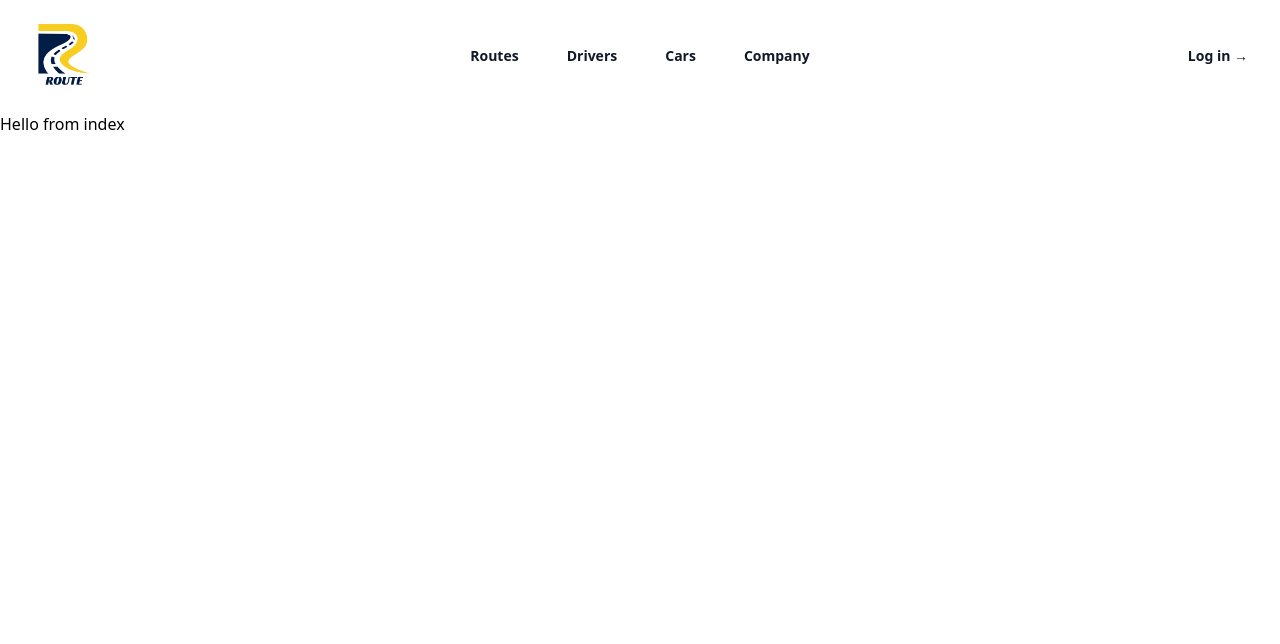
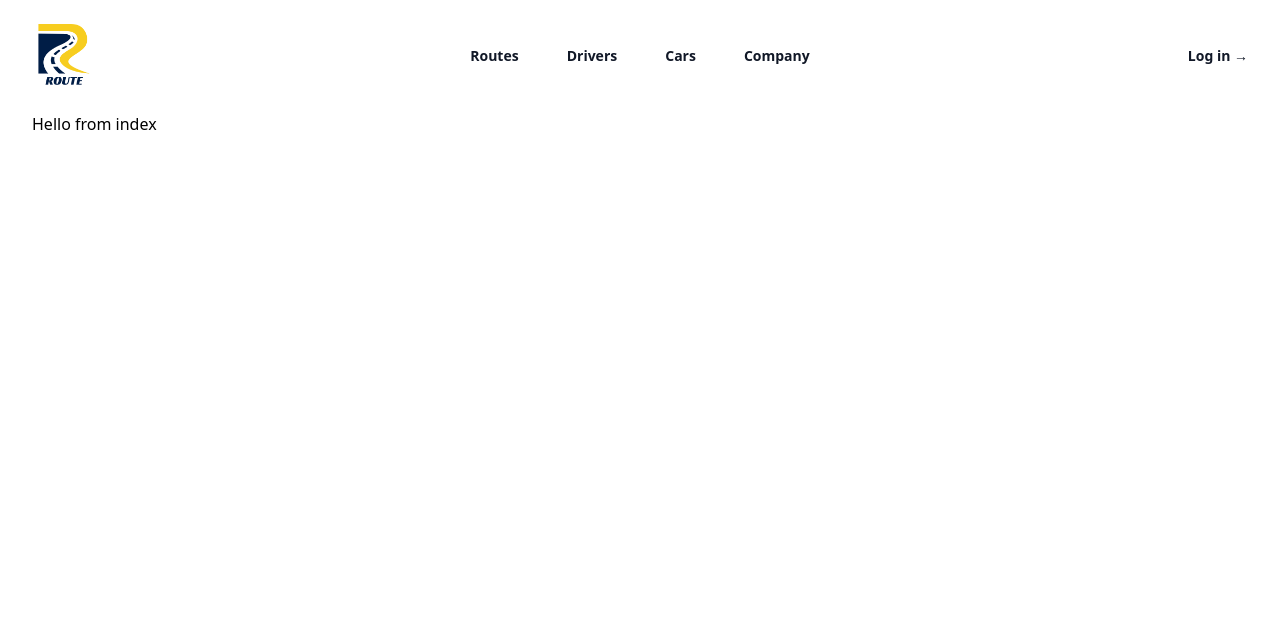
Before and after one commit to madalinpopa/route-planning, a Flask app: page / in a window 1280 px wide. Shown: the top 644 px of the page. Run offline with Flask 3, Linux system fonts and the light colour scheme; style sheets or scripts are compiled from the project's sources; some web fonts are replaced.

Commit message:
style: Revamp layout in index.html with new container and padding

```diff
--- a/route_planning/templates/index.html
+++ b/route_planning/templates/index.html
@@ -3,5 +3,8 @@
 {% block title %}Home{% endblock %}
 
 {% block content %}
-<h1>Hello from index</h1>
+  <div class="container mx-auto px-4 sm:px-6 lg:px-8 md:h-2/3">
+    <!-- Content goes here -->
+    <h1>Hello from index</h1>
+  </div>
 {% endblock content %}
```
